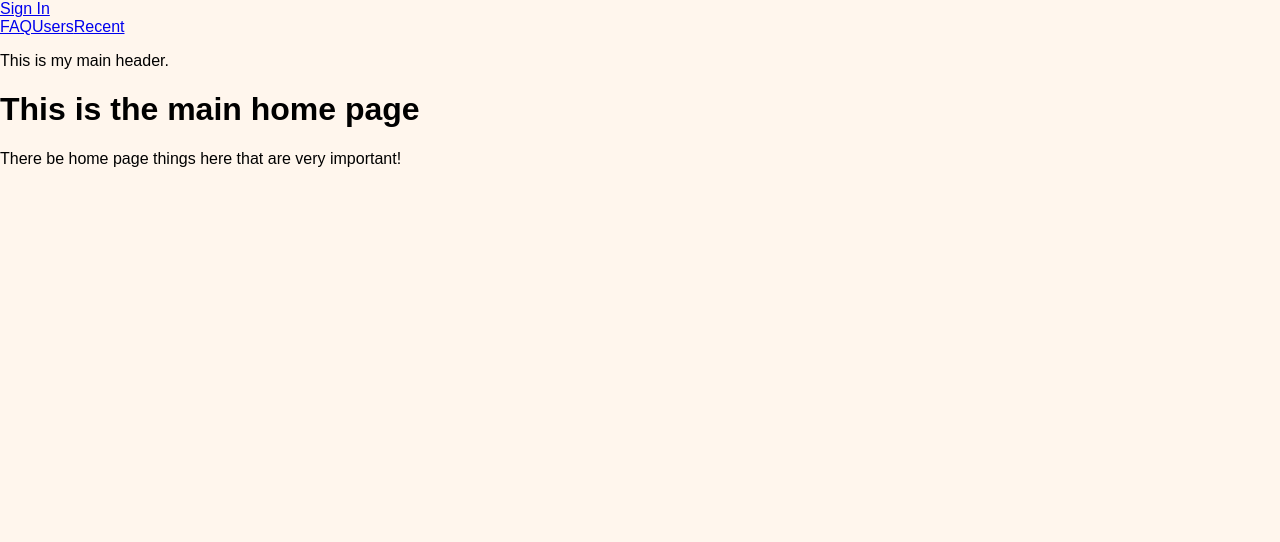
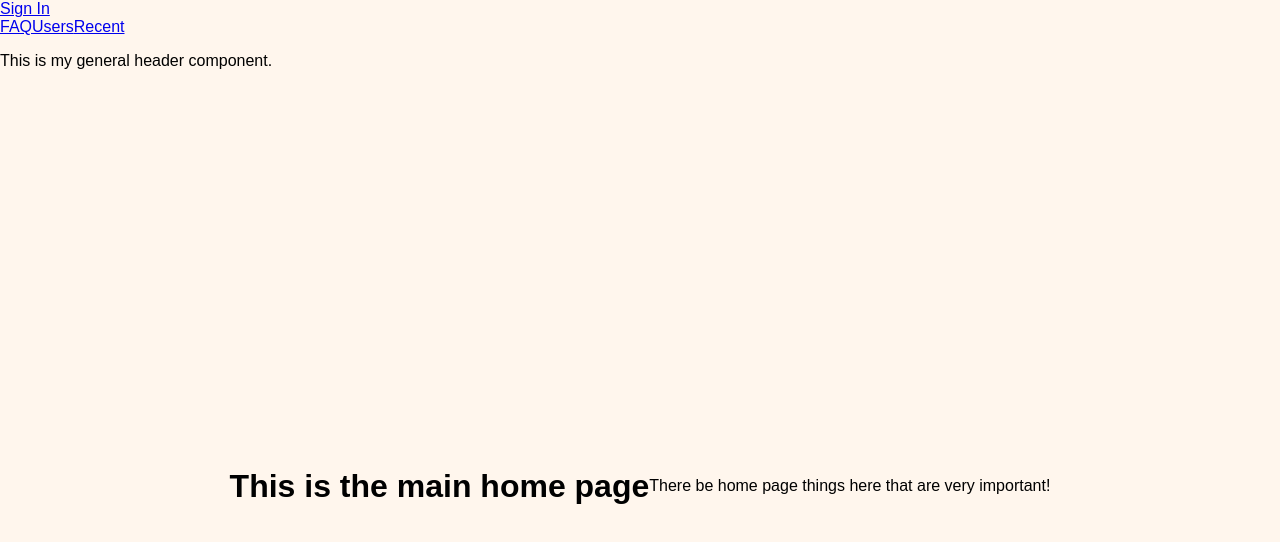
Before and after one commit to II-Paulus-II/project-week9, a Next.js app: page / in a window 1280 px wide. Shown: the top 542 px of the page. Built offline with nearby package versions, Linux system fonts and the light colour scheme; no server answers; the database is empty.

Commit message:
home page moved to general area

```diff
--- /dev/null
+++ b/src/app/(general)/layout.jsx
@@ -0,0 +1,17 @@
+/* ----- Global Imports ----- */
+
+/* ----- Project Imports ----- */
+import GeneralHeader from "@/components/generalheader/GeneralHeader";
+import "@/styles/general.css";
+
+export default function RootLayout({ children }) {
+
+  return (
+      <>
+        <GeneralHeader />
+        <main className="generalMainElement">
+        {children}
+        </main>
+      </>
+  );
+};
--- /dev/null
+++ b/src/app/(general)/page.jsx
@@ -0,0 +1,11 @@
+/* ----- Third Party Imports ----- */
+
+export default function HomePage() {
+
+  return (
+    <>
+    <h1>This is the main home page</h1>
+    <p>There be home page things here that are very important!</p>
+    </>
+  );
+}
--- /dev/null
+++ b/src/components/generalheader/GeneralHeader.jsx
@@ -0,0 +1,16 @@
+/* ----- Third Party Imports ----- */
+
+/* ----- Project Imports ----- */
+import Nav from "@/components/nav/Nav";
+import LoginManager from "@/components/loginmanager/LoginManager"
+
+export default function GeneralHeader() {
+
+  return (
+    <div className="generalheader" >
+      <LoginManager />
+      <Nav />
+      <p>This is my general header component.</p>
+    </div>
+  );
+}
--- /dev/null
+++ b/src/styles/general.css
@@ -0,0 +1,7 @@
+.generalMainElement {
+  width: 100%;
+  height: 100%;
+  display: flex;
+  justify-content: center;
+  align-items: center;
+}
```
